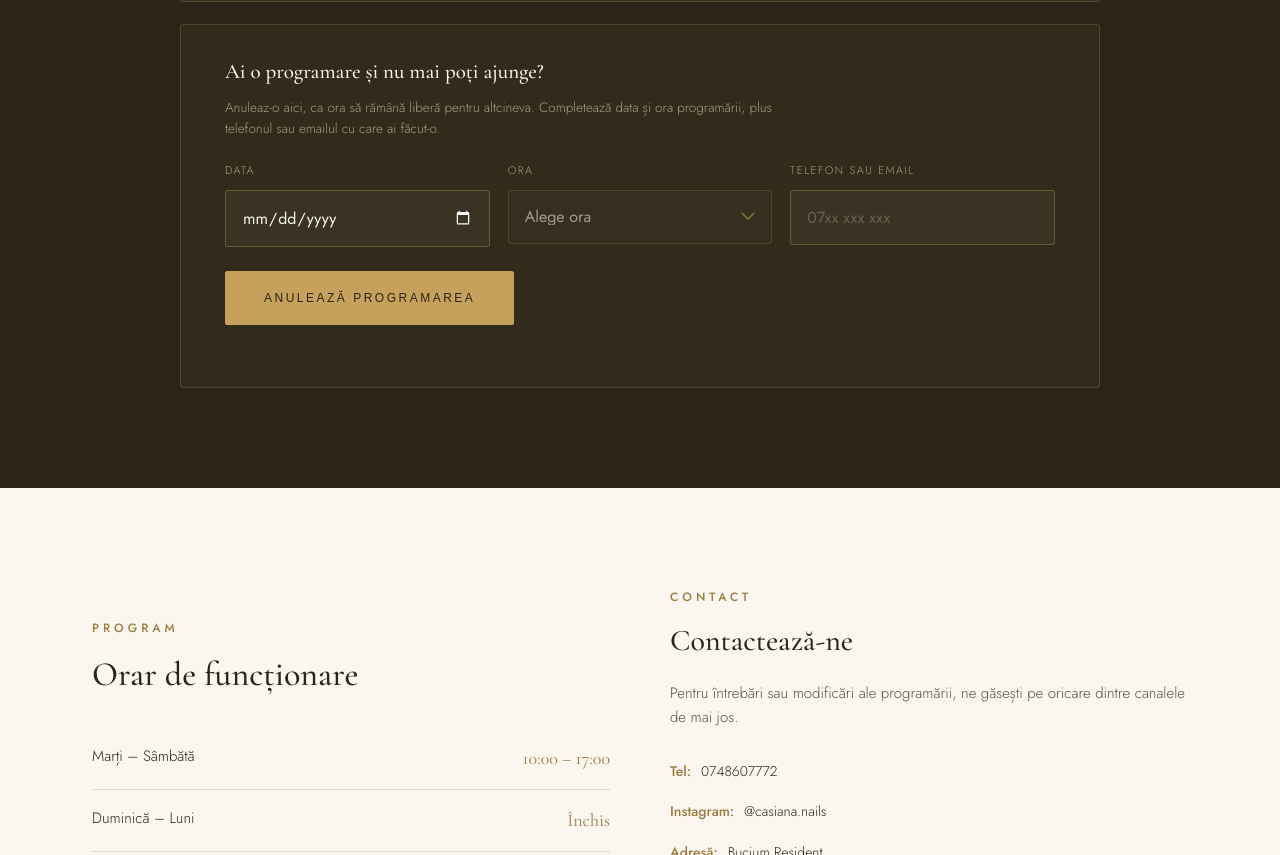
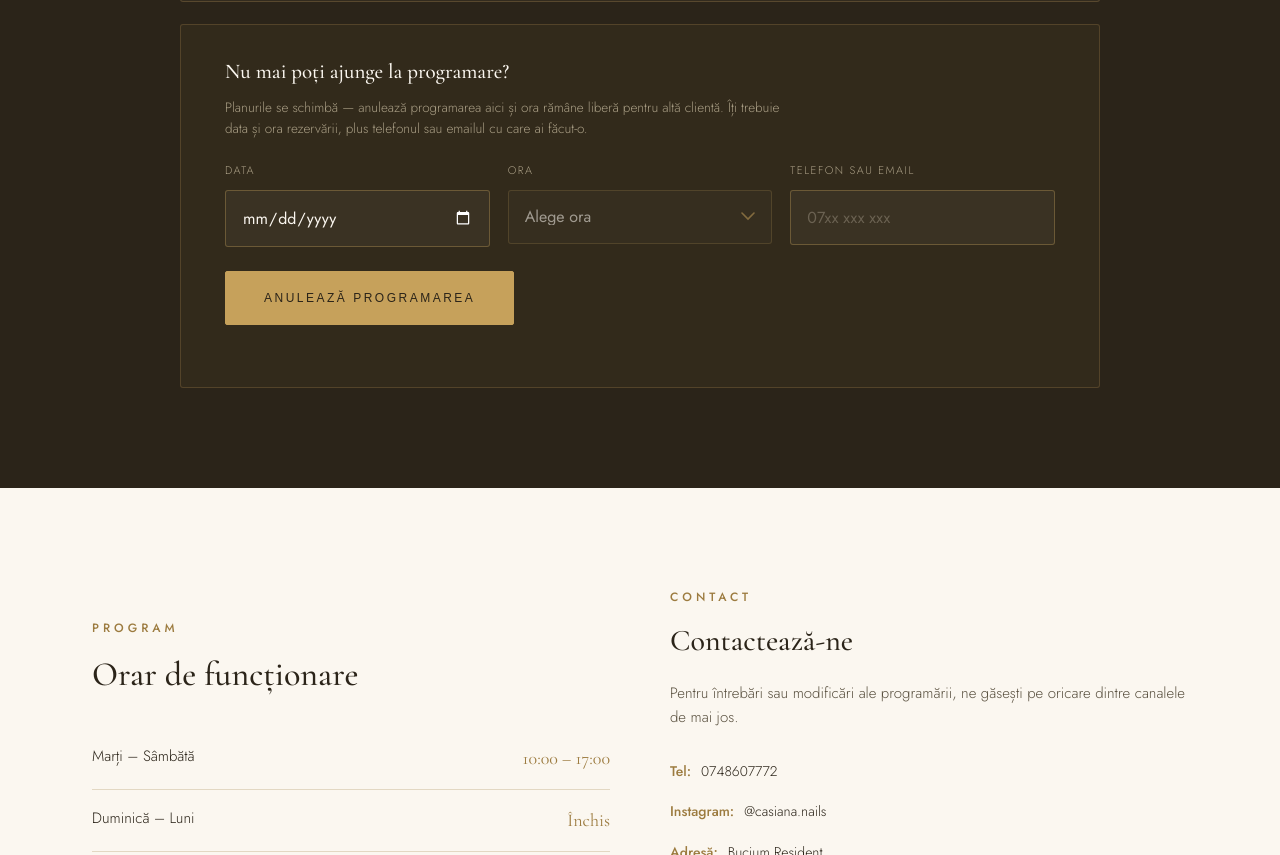
Before and after one commit to Sergiu8-cloud/Casiana-Nails, a website: page index.html in a window 1280 px wide. Shown: the part 4239-5094 px from the top of the page. Drawn offline with nearby package versions, Linux system fonts and the light colour scheme; no server answers.

Commit message:
Text mai ingrijit la sectiunea de anulare
"Ai o programare si nu mai poti ajunge? Anuleaz-o aici, ca ora sa ramana
libera pentru altcineva" suna abrupt. Devine un text mai cald, care intai
intelege situatia si abia apoi cere datele.

Co-Authored-By: Claude Opus 5 <noreply@anthropic.com>

```diff
--- a/index.html
+++ b/index.html
@@ -154,8 +154,8 @@
     </div>
 
     <div class="cancel-panel">
-      <h4>Ai o programare și nu mai poți ajunge?</h4>
-      <p>Anuleaz-o aici, ca ora să rămână liberă pentru altcineva. Completează data și ora programării, plus telefonul sau emailul cu care ai făcut-o.</p>
+      <h4>Nu mai poți ajunge la programare?</h4>
+      <p>Planurile se schimbă — anulează programarea aici și ora rămâne liberă pentru altă clientă. Îți trebuie data și ora rezervării, plus telefonul sau emailul cu care ai făcut-o.</p>
       <div class="cancel-grid">
         <div class="field"><label>Data</label><input type="date" id="cData"></div>
         <div class="field"><label>Ora</label><select id="cOra" disabled><option value="">Alege ora</option></select></div>
```
